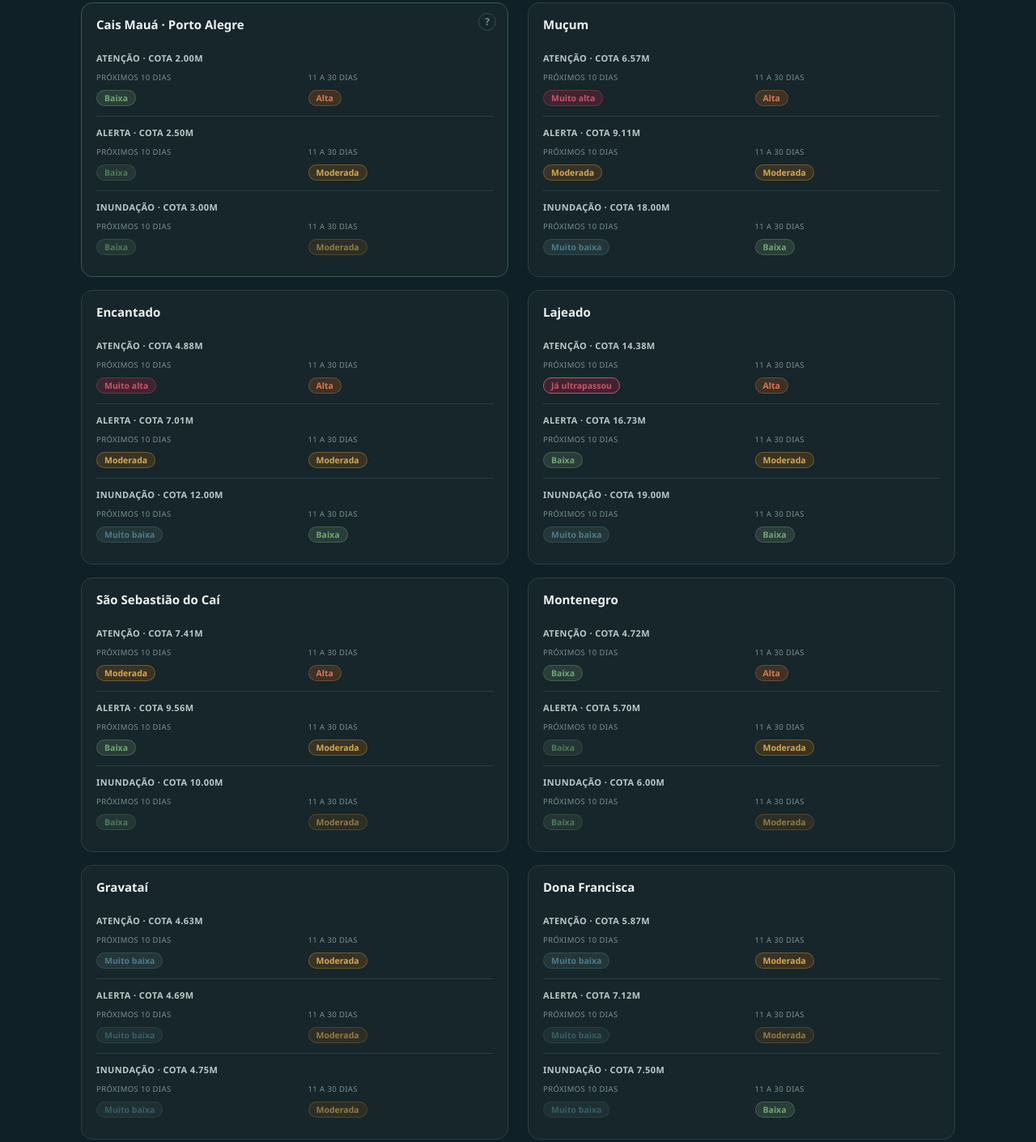
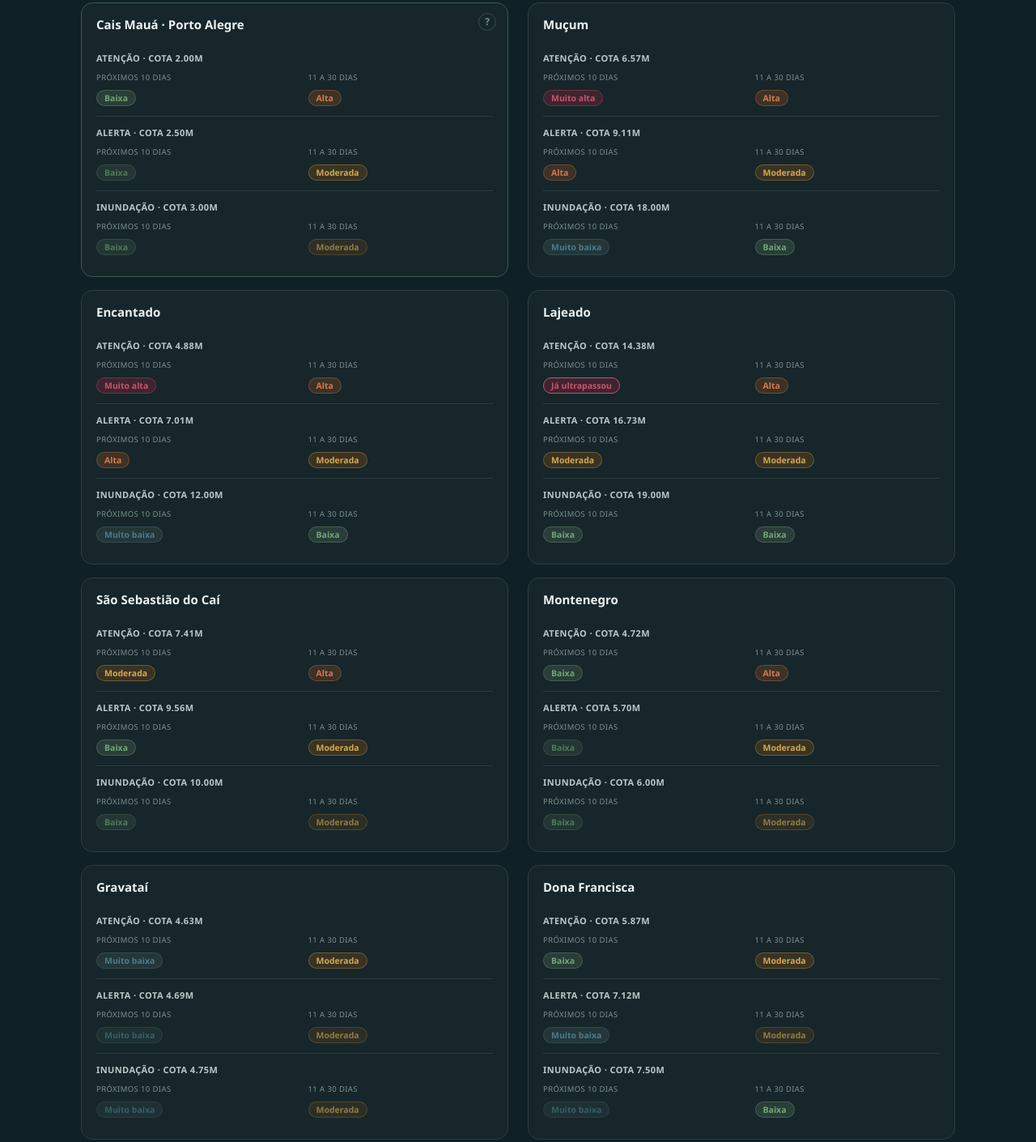
Before and after one commit to horizontersai/horizonte-paginas, a plain HTML site: page previsao-estendida.html in a window 1280 px wide. Shown: the part 267-1677 px from the top of the page at 81% size. Drawn offline with Linux system fonts and the light colour scheme.

Commit message:
Atualiza previsao estendida - 2026-11-23T13:34:50Z
Co-Authored-By: Claude Sonnet 5 <noreply@anthropic.com>

```diff
--- a/previsao-estendida.html
+++ b/previsao-estendida.html
@@ -189,7 +189,7 @@ body { margin:0; background-color:#0f2027; }
       <div class="metrica-janelas">
         <div class="cel-janela">
       <div class="cel-tempo">Próximos 10 dias</div>
-      <span class="chance-badge" style="background:#3a3324;color:#d4a94f;border-color:#d4a94f55;">Moderada</span>
+      <span class="chance-badge" style="background:#3d3226;color:#d47a4f;border-color:#d47a4f55;">Alta</span>
 
     </div>
         <div class="divisor-janela"></div>
@@ -247,7 +247,7 @@ body { margin:0; background-color:#0f2027; }
       <div class="metrica-janelas">
         <div class="cel-janela">
       <div class="cel-tempo">Próximos 10 dias</div>
-      <span class="chance-badge" style="background:#3a3324;color:#d4a94f;border-color:#d4a94f55;">Moderada</span>
+      <span class="chance-badge" style="background:#3d3226;color:#d47a4f;border-color:#d47a4f55;">Alta</span>
 
     </div>
         <div class="divisor-janela"></div>
@@ -301,7 +301,7 @@ body { margin:0; background-color:#0f2027; }
       <div class="metrica-janelas">
         <div class="cel-janela">
       <div class="cel-tempo">Próximos 10 dias</div>
-      <span class="chance-badge" style="background:#2a3d3a;color:#6fa86f;border-color:#6fa86f55;">Baixa</span>
+      <span class="chance-badge" style="background:#3a3324;color:#d4a94f;border-color:#d4a94f55;">Moderada</span>
 
     </div>
         <div class="divisor-janela"></div>
@@ -318,7 +318,7 @@ body { margin:0; background-color:#0f2027; }
       <div class="metrica-janelas">
         <div class="cel-janela">
       <div class="cel-tempo">Próximos 10 dias</div>
-      <span class="chance-badge" style="background:#243638;color:#4a7c8c;border-color:#4a7c8c55;">Muito baixa</span>
+      <span class="chance-badge" style="background:#2a3d3a;color:#6fa86f;border-color:#6fa86f55;">Baixa</span>
 
     </div>
         <div class="divisor-janela"></div>
@@ -512,7 +512,7 @@ body { margin:0; background-color:#0f2027; }
       <div class="metrica-janelas">
         <div class="cel-janela">
       <div class="cel-tempo">Próximos 10 dias</div>
-      <span class="chance-badge" style="background:#243638;color:#4a7c8c;border-color:#4a7c8c55;">Muito baixa</span>
+      <span class="chance-badge" style="background:#2a3d3a;color:#6fa86f;border-color:#6fa86f55;">Baixa</span>
 
     </div>
         <div class="divisor-janela"></div>
@@ -529,7 +529,7 @@ body { margin:0; background-color:#0f2027; }
       <div class="metrica-janelas">
         <div class="cel-janela">
       <div class="cel-tempo">Próximos 10 dias</div>
-      <span class="chance-badge" style="background:#243638;color:#4a7c8c;border-color:#4a7c8c55;opacity:.65">Muito baixa</span>
+      <span class="chance-badge" style="background:#243638;color:#4a7c8c;border-color:#4a7c8c55;">Muito baixa</span>
 
     </div>
         <div class="divisor-janela"></div>
@@ -720,7 +720,7 @@ body { margin:0; background-color:#0f2027; }
       <div class="metrica-janelas">
         <div class="cel-janela">
       <div class="cel-tempo">Próximos 10 dias</div>
-      <span class="chance-badge" style="background:#243638;color:#4a7c8c;border-color:#4a7c8c55;">Muito baixa</span>
+      <span class="chance-badge" style="background:#2a3d3a;color:#6fa86f;border-color:#6fa86f55;opacity:.65">Baixa</span>
 
     </div>
         <div class="divisor-janela"></div>
@@ -789,7 +789,7 @@ body { margin:0; background-color:#0f2027; }
   </div>
   <p class="rodape-nota">A chance de 10 e 30 dias é recalculada 1x por dia (mais vezes
   quando algum rio sai do Normal). O que já foi medido ("Já ultrapassou") e a chance dos
-  próximos dias são conferidos a cada 3 horas, junto com o boletim (última conferência: 23/11 às 10h28).
+  próximos dias são conferidos a cada 3 horas, junto com o boletim (última conferência: 23/11 às 07h29).
   Estimativas de longo prazo têm incerteza maior que a previsão de 5 dias - trate como
   tendência, não como número fechado. Sempre siga a orientação oficial da Defesa Civil
   do seu município.</p>
```
